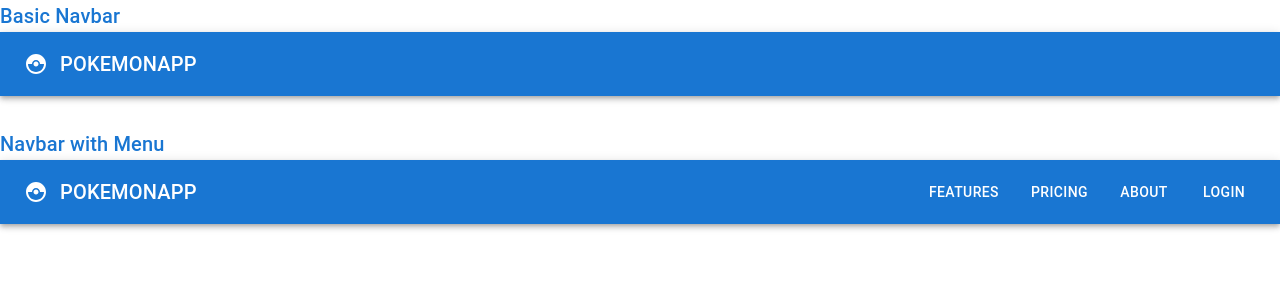
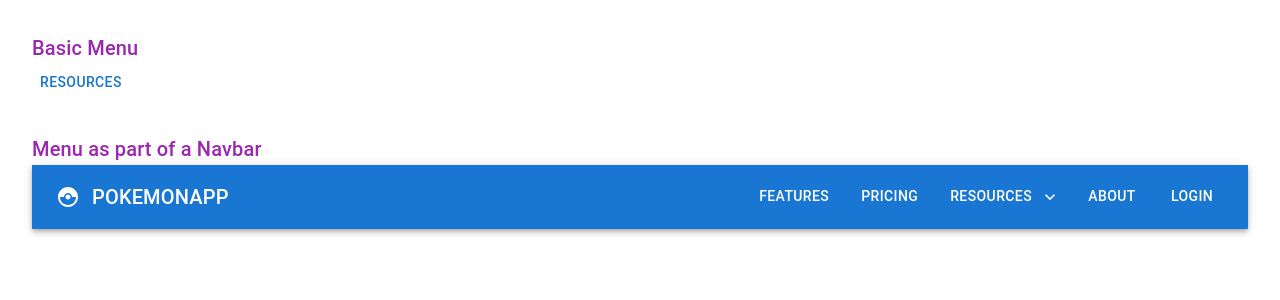
Before and after one commit to priyak1203/React-MUI, a React (Vite) app in the folder JS-Examples/: page / in a window 1280 px wide. Shown: the top 300 px of the page. Built offline with nearby package versions, Linux system fonts and the light colour scheme.

Commit message:
menu and its usage

```diff
--- a/JS-Examples/src/App.jsx
+++ b/JS-Examples/src/App.jsx
@@ -7,6 +7,7 @@ import {
   MuiCheckBox,
   MuiGrid,
   MuiImageList,
+  MuiMenu,
   MuiNavbar,
   MuiPaper,
   MuiRadioButton,
@@ -41,7 +42,8 @@ function App() {
       {/* <MuiCard /> */}
       {/* <MuiAccordion /> */}
       {/* <MuiImageList /> */}
-      <MuiNavbar />
+      {/* <MuiNavbar /> */}
+      <MuiMenu />
     </div>
   );
 }
--- /dev/null
+++ b/JS-Examples/src/components/MuiMenu.jsx
@@ -0,0 +1,127 @@
+import {
+  AppBar,
+  Box,
+  Button,
+  IconButton,
+  Menu,
+  MenuItem,
+  Stack,
+  Toolbar,
+  Typography,
+} from '@mui/material';
+import CatchingPokemonIcon from '@mui/icons-material/CatchingPokemon';
+import KeyboardArrowDownIcon from '@mui/icons-material/KeyboardArrowDown';
+import { useState } from 'react';
+
+const MuiMenu = () => {
+  const [anchorEl, setAnchorEl] = useState(null);
+  const [navAnchorEl, setNavAnchorEl] = useState(null);
+
+  const open = Boolean(anchorEl);
+  const openNav = Boolean(navAnchorEl);
+
+  const handleClick = (event) => {
+    setAnchorEl(event.currentTarget);
+  };
+
+  const handleClickNav = (event) => {
+    setNavAnchorEl(event.currentTarget);
+  };
+
+  const handleClose = () => {
+    setAnchorEl(null);
+  };
+
+  const handleCloseNav = () => {
+    setNavAnchorEl(null);
+  };
+
+  return (
+    <Stack spacing={4}>
+      {/* Basic Menu */}
+      <Box>
+        <Typography variant="h6" color="secondary">
+          Basic Menu
+        </Typography>
+        <Button
+          id="resouces-button"
+          onClick={handleClick}
+          aria-controls={open ? 'resources-menu' : undefined}
+          aria-haspopup="true"
+          aria-expanded={open ? 'true' : undefined}
+        >
+          Resources
+        </Button>
+        <Menu
+          id="resources-menu"
+          anchorEl={anchorEl}
+          open={open}
+          onClose={handleClose}
+          MenuListProps={{ 'aria-labelledby': 'resources-button' }}
+        >
+          <MenuItem onClick={handleClose}>Blog</MenuItem>
+          <MenuItem onClick={handleClose}>Podcast</MenuItem>
+        </Menu>
+      </Box>
+
+      {/* Menu as part of a Navbar */}
+      <Box>
+        <Typography variant="h6" color="secondary">
+          Menu as part of a Navbar
+        </Typography>
+        <AppBar position="static">
+          <Toolbar>
+            <IconButton
+              size="large"
+              edge="start"
+              color="inherit"
+              aria-label="logo"
+            >
+              <CatchingPokemonIcon />
+            </IconButton>
+            <Typography variant="h6" component="div" sx={{ flexGrow: 1 }}>
+              POKEMONAPP
+            </Typography>
+            <Stack direction="row" spacing={2}>
+              <Button color="inherit">Features</Button>
+              <Button color="inherit">Pricing</Button>
+              <Button
+                color="inherit"
+                id="resouces-navbutton"
+                onClick={handleClickNav}
+                aria-controls={openNav ? 'resources-navmenu' : undefined}
+                aria-haspopup="true"
+                aria-expanded={openNav ? 'true' : undefined}
+                endIcon={<KeyboardArrowDownIcon />}
+              >
+                Resources
+              </Button>
+              <Button color="inherit">About</Button>
+              <Button color="inherit">Login</Button>
+            </Stack>
+            <Menu
+              id="resources-navmenu"
+              anchorEl={navAnchorEl}
+              open={openNav}
+              onClose={handleCloseNav}
+              MenuListProps={{ 'aria-labelledby': 'resources-navbutton' }}
+              anchorOrigin={{
+                vertical: 'bottom',
+                horizontal: 'right',
+              }}
+              transformOrigin={{
+                vertical: 'top',
+                horizontal: 'right',
+              }}
+            >
+              <MenuItem onClick={handleCloseNav}>Blog</MenuItem>
+              <MenuItem onClick={handleCloseNav}>Profile</MenuItem>
+            </Menu>
+          </Toolbar>
+        </AppBar>
+      </Box>
+    </Stack>
+  );
+};
+
+export default MuiMenu;
--- a/JS-Examples/src/components/index.js
+++ b/JS-Examples/src/components/index.js
@@ -6,6 +6,7 @@ export { default as MuiCard } from './MuiCard';
 export { default as MuiCheckBox } from './MuiCheckBox';
 export { default as MuiGrid } from './MuiGrid';
 export { default as MuiImageList } from './MuiImageList';
+export { default as MuiMenu } from './MuiMenu';
 export { default as MuiNavbar } from './MuiNavbar';
 export { default as MuiPaper } from './MuiPaper';
 export { default as MuiRadioButton } from './MuiRadioButton';
--- a/JS-Examples/src/index.css
+++ b/JS-Examples/src/index.css
@@ -1,7 +1,7 @@
-/* .app {
+.app {
   display: grid;
-  padding: 4rem;
-} */
+  padding: 2rem;
+}
 
 body {
   margin: 0;
```
